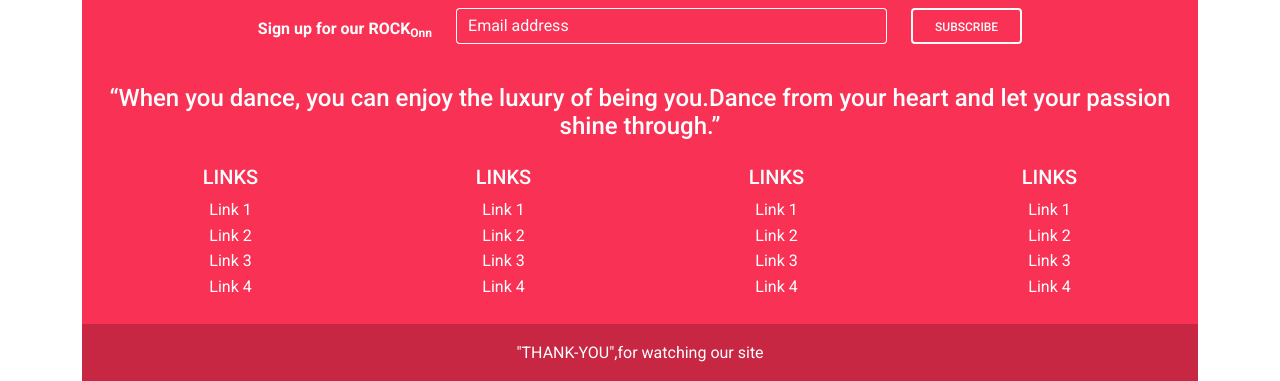
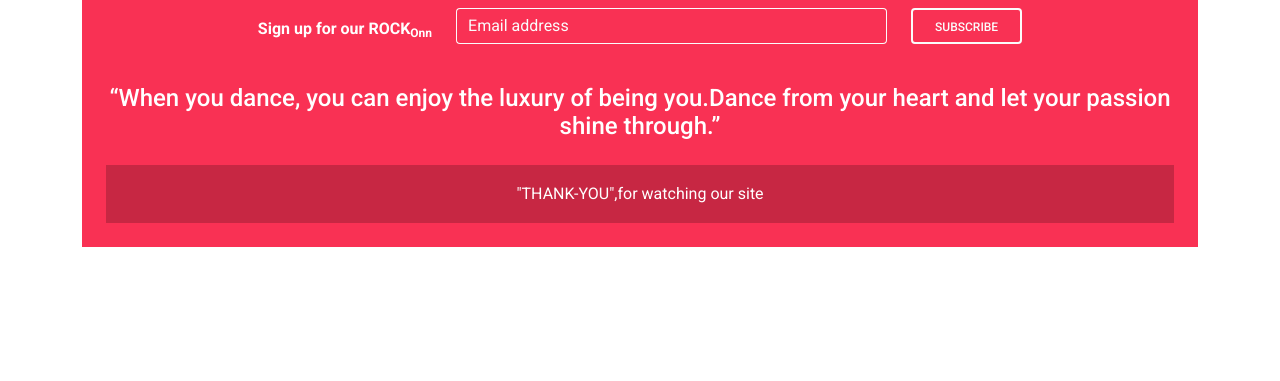
Before and after one commit to 09web2003/dance_site, a plain HTML site: page index.html in a window 1280 px wide. Shown: the part 1886-2267 px from the top of the page. After the commit the page ends 2133 px from the top, so only its background shows below. Drawn offline with nearby package versions, Linux system fonts and the light colour scheme.

Commit message:
change in index.html

```diff
--- a/index.html
+++ b/index.html
@@ -373,97 +373,7 @@
     <!-- Section: Text -->
 
     <!-- Section: Links -->
-    <section class="">
-      <!--Grid row-->
-      <div class="row">
-        <!--Grid column-->
-        <div class="col-lg-3 col-md-6 mb-4 mb-md-0">
-          <h5 class="text-uppercase">Links</h5>
 
-          <ul class="list-unstyled mb-0">
-            <li>
-              <a href="#!" class="text-white">Link 1</a>
-            </li>
-            <li>
-              <a href="#!" class="text-white">Link 2</a>
-            </li>
-            <li>
-              <a href="#!" class="text-white">Link 3</a>
-            </li>
-            <li>
-              <a href="#!" class="text-white">Link 4</a>
-            </li>
-          </ul>
-        </div>
-        <!--Grid column-->
-
-        <!--Grid column-->
-        <div class="col-lg-3 col-md-6 mb-4 mb-md-0">
-          <h5 class="text-uppercase">Links</h5>
-
-          <ul class="list-unstyled mb-0">
-            <li>
-              <a href="#!" class="text-white">Link 1</a>
-            </li>
-            <li>
-              <a href="#!" class="text-white">Link 2</a>
-            </li>
-            <li>
-              <a href="#!" class="text-white">Link 3</a>
-            </li>
-            <li>
-              <a href="#!" class="text-white">Link 4</a>
-            </li>
-          </ul>
-        </div>
-        <!--Grid column-->
-
-        <!--Grid column-->
-        <div class="col-lg-3 col-md-6 mb-4 mb-md-0">
-          <h5 class="text-uppercase">Links</h5>
-
-          <ul class="list-unstyled mb-0">
-            <li>
-              <a href="#!" class="text-white">Link 1</a>
-            </li>
-            <li>
-              <a href="#!" class="text-white">Link 2</a>
-            </li>
-            <li>
-              <a href="#!" class="text-white">Link 3</a>
-            </li>
-            <li>
-              <a href="#!" class="text-white">Link 4</a>
-            </li>
-          </ul>
-        </div>
-        <!--Grid column-->
-
-        <!--Grid column-->
-        <div class="col-lg-3 col-md-6 mb-4 mb-md-0">
-          <h5 class="text-uppercase">Links</h5>
-
-          <ul class="list-unstyled mb-0">
-            <li>
-              <a href="#!" class="text-white">Link 1</a>
-            </li>
-            <li>
-              <a href="#!" class="text-white">Link 2</a>
-            </li>
-            <li>
-              <a href="#!" class="text-white">Link 3</a>
-            </li>
-            <li>
-              <a href="#!" class="text-white">Link 4</a>
-            </li>
-          </ul>
-        </div>
-        <!--Grid column-->
-      </div>
-      <!--Grid row-->
-    </section>
-    <!-- Section: Links -->
-  </div>
   <!-- Grid container -->
 
   <!-- Copyright -->
```
